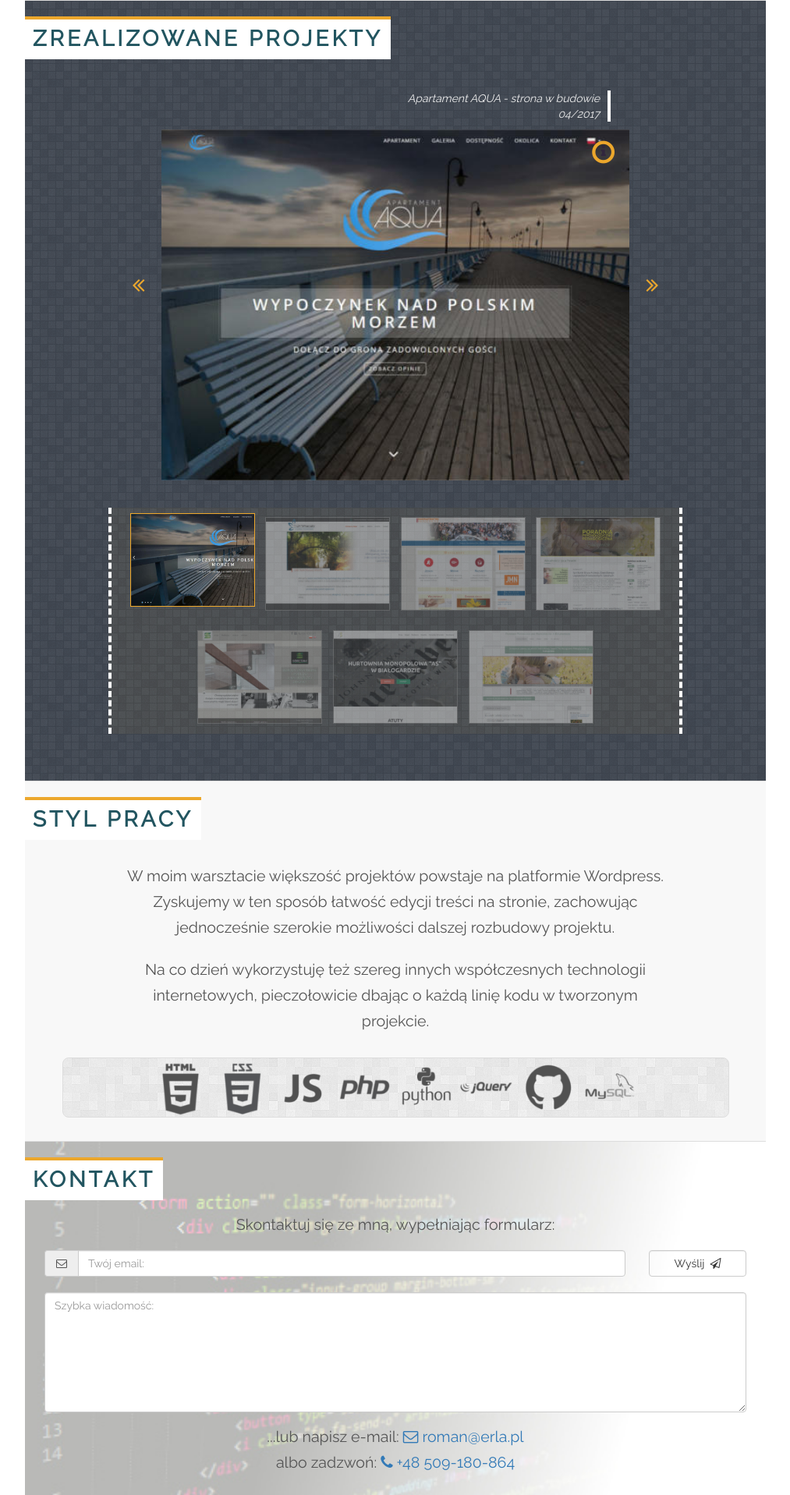
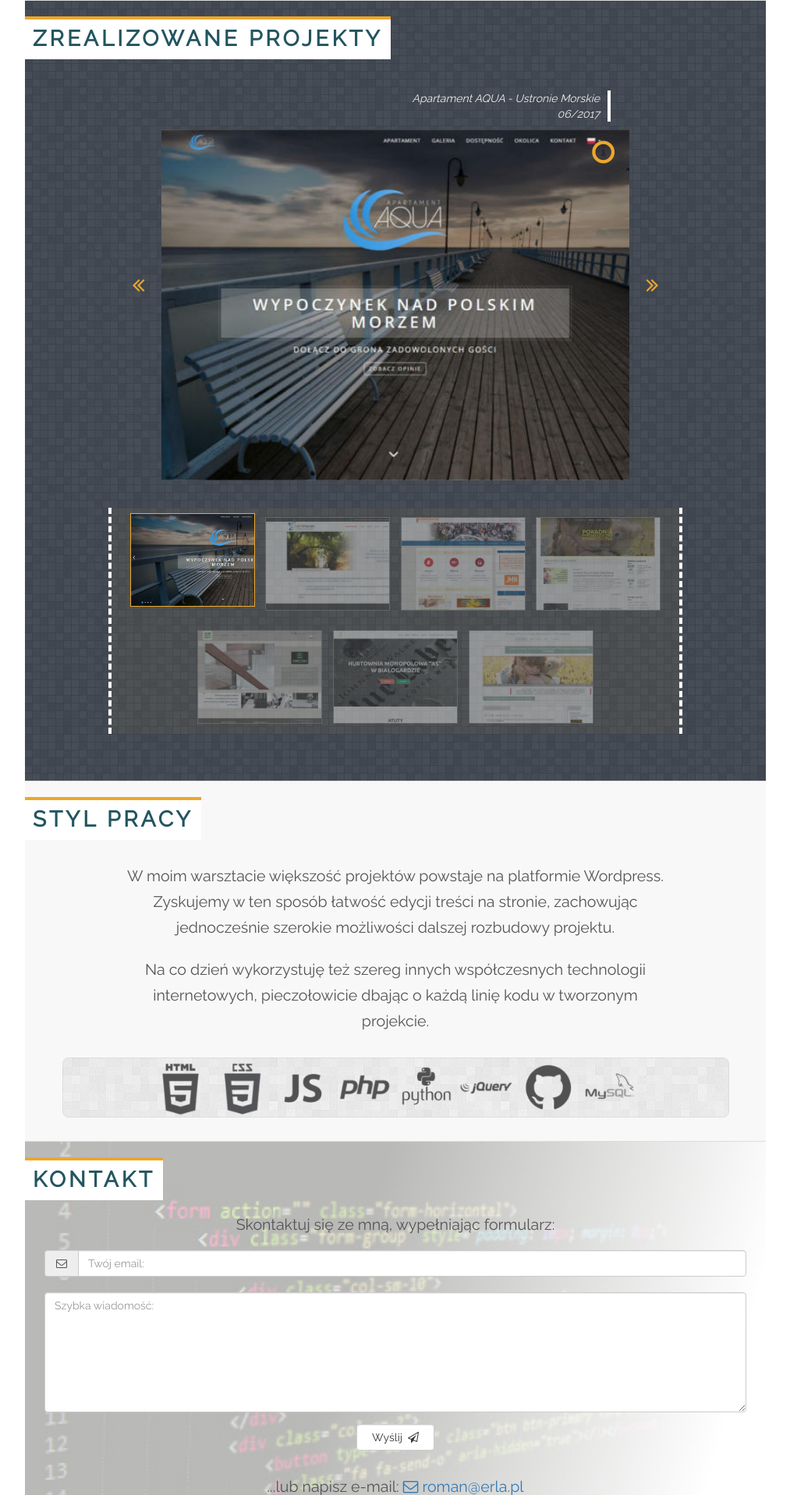
Before and after one commit to kowal2499/portfolio, a PHP site: page / in a window 1280 px wide. Shown: the part 729-2646 px from the top of the page at 78% size, without its empty margins (228-1241 px from the left). Run offline with PHP 8.4, Linux system fonts and the light colour scheme; some libraries are stand-ins or nearby versions.

Commit message:
poprawiony formularz, aktualizacja galerii

```diff
--- a/contact.php
+++ b/contact.php
@@ -12,7 +12,7 @@
 	<form method="POST" action="index.php#contact" enctype="multipart/form-data" class="form-horizontal">
 	    <div class="form-group" style="padding: 10px; margin: 0px;">
 
-	        <div class="col-sm-10">
+	        <div class="col-sm-12">
 	        <div class="input-group margin-bottom-sm">
 	        	<span class="input-group-addon"><i class="fa fa-envelope-o fa-fw"></i></span>
 	            <input type="email" name="email" class="form-control" placeholder="Twój email:" value="<?php
@@ -25,9 +25,7 @@
                 ?>">
 	        </div>
 	        </div>
-	        <div class="col-sm-2">
-	            <button type="submit" name="submit" class="form-control" value="send">Wyślij&nbsp;&nbsp;<i class="fa fa-send-o" aria-hidden="true"></i></button>
-	        </div>
+
 	    </div>
 
 	    <div class="form-group" style="padding: 10px; margin: 0px;">
@@ -40,6 +38,10 @@
                             }
                         }
                 ?></textarea>
+
+             <!-- <div class="col-sm-2"> -->
+	            <button type="submit" name="submit" id="submitBtn" class="form-control text-center">Wyślij&nbsp;&nbsp;<i class="fa fa-send-o" aria-hidden="true"></i></button>
+	        <!-- </div> -->
 	    	</div>
 	    </div>
 
--- a/css/main.css
+++ b/css/main.css
@@ -265,8 +265,8 @@ p {
   /*border-radius: 0px;*/
 }
 
-#contact button:hover {
-  background: #ECA72C;
+#contact #submitBtn:hover {
+  background: #ECA72C !important;
   color: #222;
 }
 
@@ -277,6 +277,12 @@ p {
 #contact .alert {
   width: 70%;
   margin: 0 auto;
+}
+
+#submitBtn {
+  background-color: #fff !important;
+  max-width: 100px;
+  margin: 15px auto;
 }
 
 /* ==========================================================================
--- a/database.php
+++ b/database.php
@@ -2,11 +2,11 @@
 $projectsArray = array(
 
 
-	array("title" => "Apartament AQUA - strona w budowie",
-		  "date" => "04/2017",
+	array("title" => "Apartament AQUA - Ustronie Morskie",
+		  "date" => "06/2017",
 		  "image" => "img/gallery/aqua01-thumb.jpg",
-		  "href" => "http://www.aqua-projekt.hekko24.pl",
-		  "desc" => "(w budowie) Strona wizytówka dla nadmorskiego apartamentu. Galeria, opisy, kalendarz dostępności. Obsługa kilku wersji językowych. Zarządzanie treścią oparte na Wordpress.",
+		  "href" => "http://www.apartamentaqua.pl/",
+		  "desc" => "Strona wizytówka dla nadmorskiego apartamentu. Galeria, opisy, kalendarz dostępności. Obsługa kilku wersji językowych. Zarządzanie treścią oparte na Wordpress.",
 		  "fullpageimgs" => array(
 		  		"img/gallery/aqua01.jpg",
 		  		"img/gallery/aqua02.jpg",
@@ -16,7 +16,7 @@ $projectsArray = array(
 	array("title" => "Centrum Psychoterapii - Trzy Wymiary",
 		  "date" => "12/2016",
 		  "image" => "img/gallery/3w.jpg",
-		  "href" => "http://www.trzy-wymiary.pl",
+		  "href" => "http://www.projekt-trzy.hekko24.pl/",
 		  "desc" => "Strona internetowa dla centrum psychoterapii z Białegostoku. Przedstawienie firmy i kluczowych punktów jej oferty wraz z danymi kontaktowymi zatrudnionych specjalistów.<br><br>Technologie: WordPress (własny szablon)",
 		  "fullpageimgs" => array(
 		  		"img/gallery/trzy-wymiary01.jpg",
```
